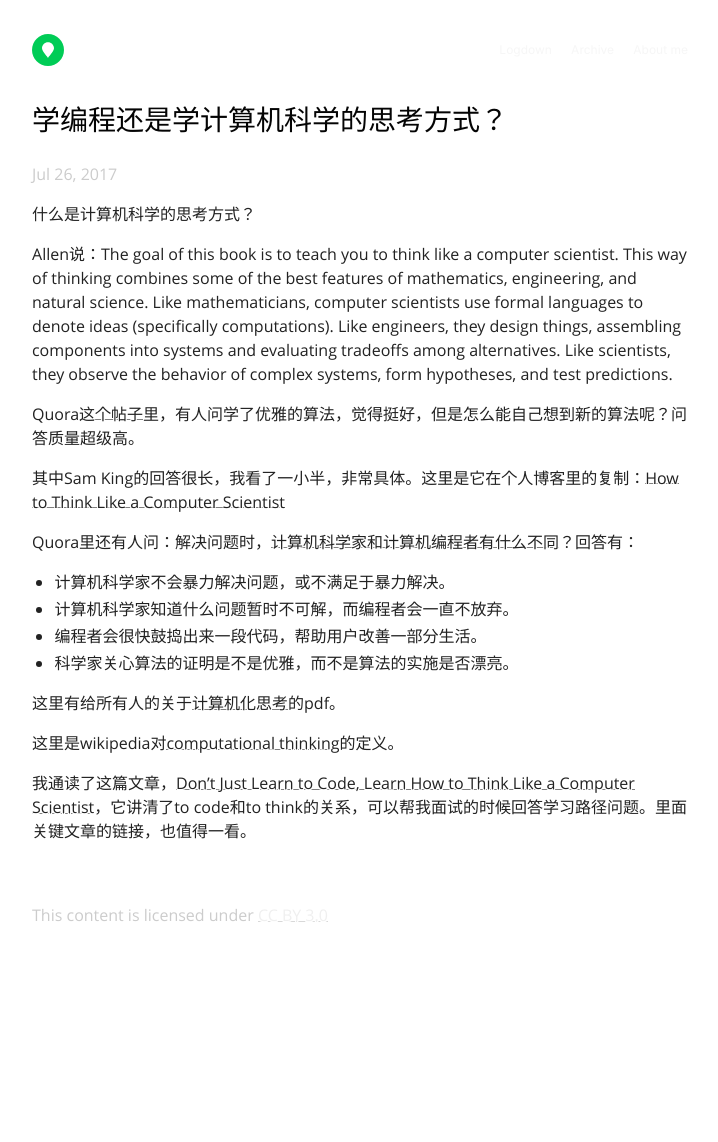
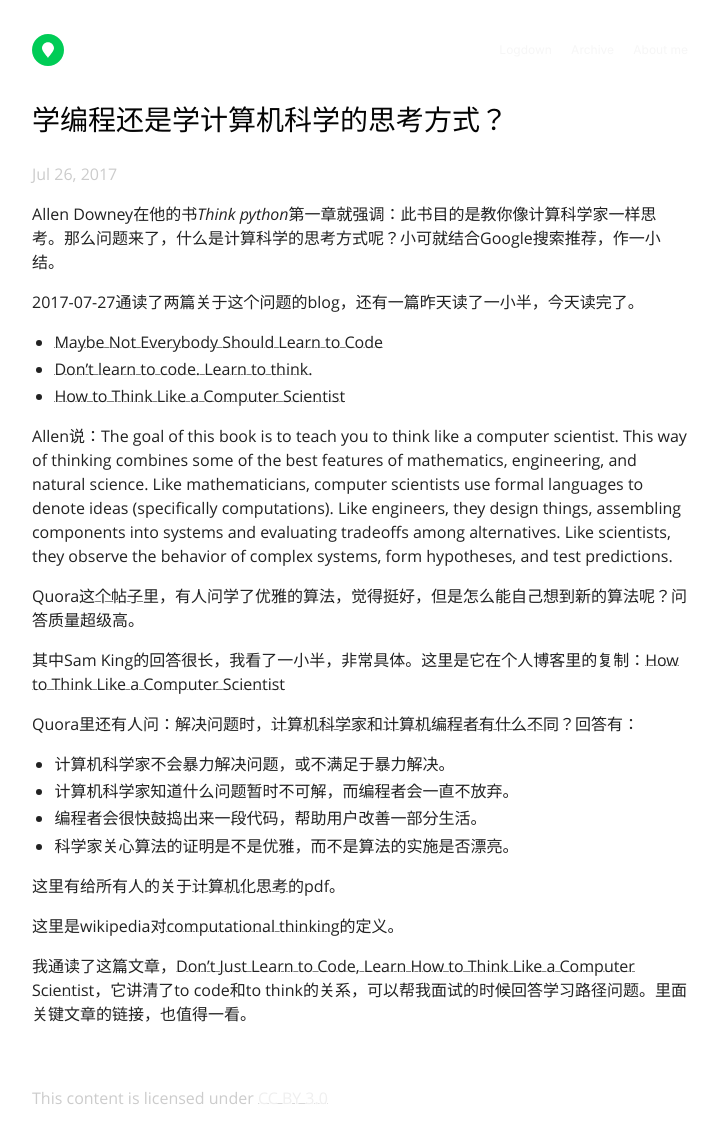
Before and after one commit to John-Qu/John-Qu.github.io, a Jekyll site: the page built from _posts/2017-07-26-learn to code or learn to think.md, in a window 1280 px wide. Shown: the whole page, without its empty margins (280-998 px from the left). Built offline with Jekyll 4.4.1, drawn with Linux system fonts in a browser that asks for light colours; before the commit the page ends 959 px from its top, so only the background shows below that.

Commit message:
update learn to code or learn to think

```diff
--- a/_posts/2017-07-26-learn to code or learn to think.md
+++ b/_posts/2017-07-26-learn to code or learn to think.md
@@ -5,7 +5,13 @@ date: 2017-07-26 11:58:38 +0800
 categories: logs
 ---
 
-什么是计算机科学的思考方式？
+Allen Downey在他的书*Think python*第一章就强调：此书目的是教你像计算科学家一样思考。那么问题来了，什么是计算科学的思考方式呢？小可就结合Google搜索推荐，作一小结。
+
+2017-07-27通读了两篇关于这个问题的blog，还有一篇昨天读了一小半，今天读完了。
+
+- [Maybe Not Everybody Should Learn to Code](http://www.slate.com/articles/technology/future_tense/2013/08/everybody_does_not_need_to_learn_to_code.html)
+- [Don't learn to code. Learn to think.](http://www.ybrikman.com/writing/2014/05/19/dont-learn-to-code-learn-to-think/)
+- [How to Think Like a Computer Scientist](https://samking.org/summer-2013/musings/how-to-think-like-a-computer-scientist)
 
 Allen说：The goal of this book is to teach you to think like a computer scientist. This way of thinking combines some of the best features of mathematics, engineering, and natural science. Like mathematicians, computer scientists use formal languages to denote ideas (specifically computations). Like engineers, they design things, assembling components into systems and evaluating tradeoffs among alternatives. Like scientists, they observe the behavior of complex systems, form hypotheses, and test predictions.
 
```
